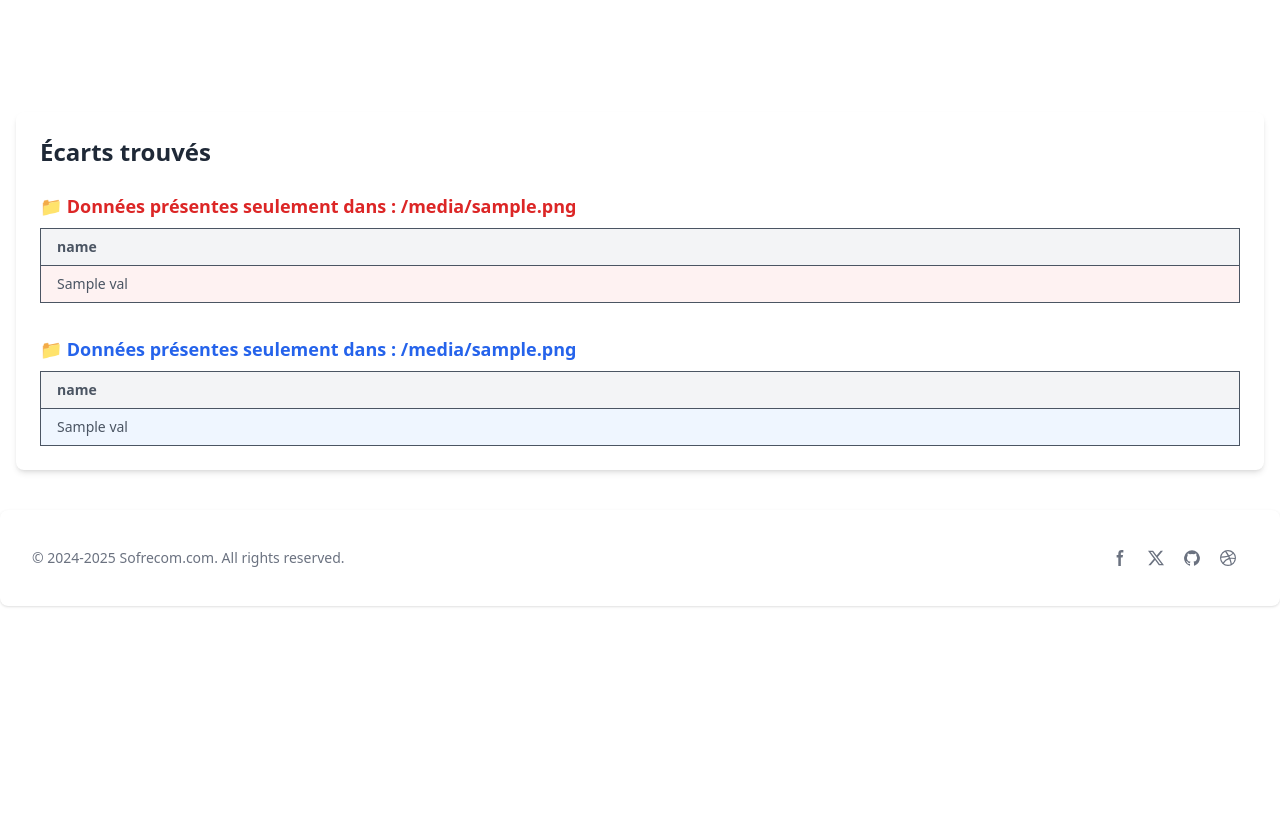
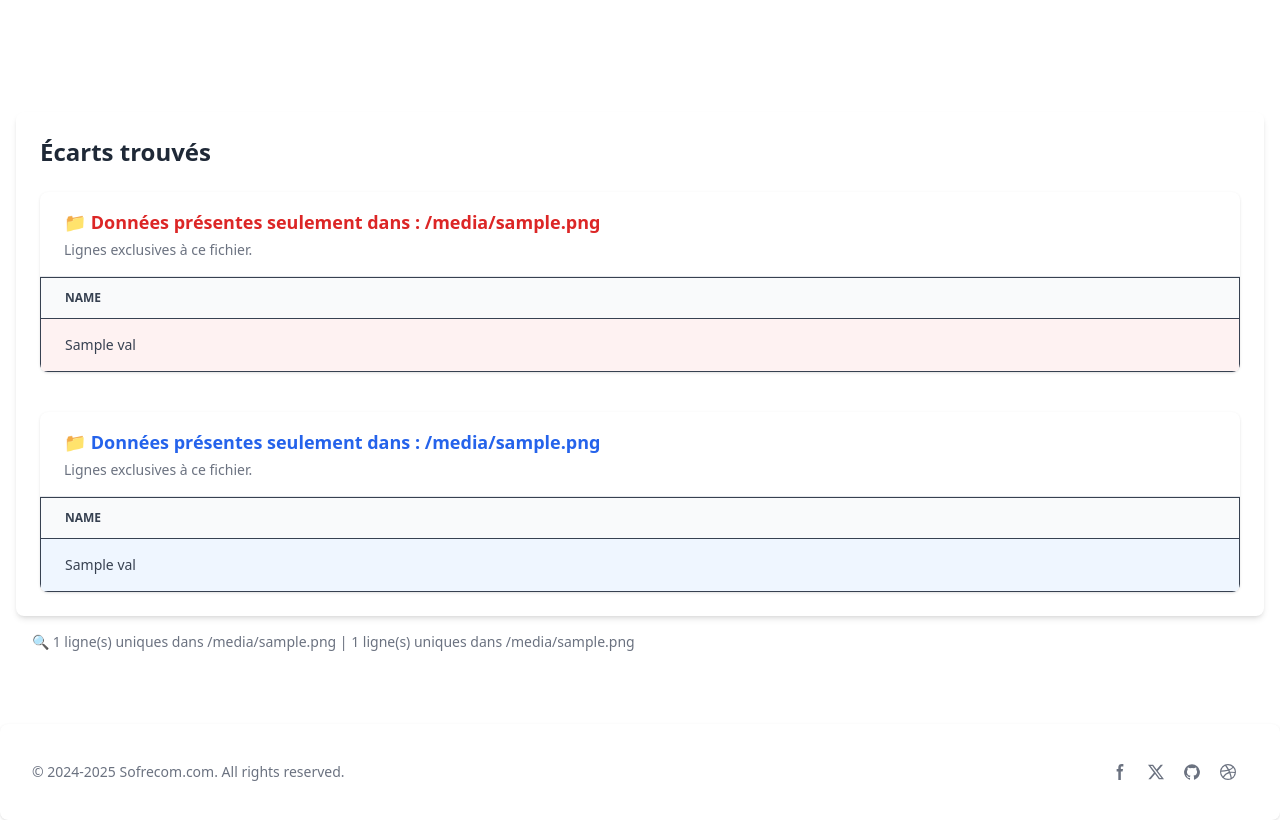
Before and after one commit to LemsiXIV/DataAlign, a Flask app: template Templates/compare.html in a window 1280 px wide. Before the commit the page ends 607 px from the top, so only its background shows below. Run offline with Flask 3, Linux system fonts and the light colour scheme; the template is opened without the code that fills it: most values are stand-ins (such as "Sample title", 1, 10 or a date in 2020); some libraries are stand-ins or nearby versions.

Commit message:
adding in upload logic for : choix multiple pour cle comparer

```diff
--- a/DataAlign.py
+++ b/DataAlign.py
@@ -86,8 +86,8 @@ def upload_file():
 #function compare
 @app.route('/compare', methods=['POST'])
 def compare():
-    key1 = request.form.get('key1')
-    key2 = request.form.get('key2')
+    keys1 = request.form.getlist('key1')
+    keys2 = request.form.getlist('key2')
 
     try:
         df = pd.read_json(StringIO(session['data']))
@@ -96,22 +96,31 @@ def compare():
         flash(f"Erreur lors de la lecture des données en session : {e}", "error")
         return redirect(url_for('index'))
 
-    if key1 not in df.columns or key2 not in df2.columns:
-        flash("Clé invalide sélectionnée.", "error")
+    if not keys1 or not keys2:
+        flash("Veuillez sélectionner au moins une clé dans chaque fichier.", "error")
         return redirect(url_for('index'))
+
+    if not all(k in df.columns for k in keys1) or not all(k in df2.columns for k in keys2):
+        flash("Clés invalides sélectionnées.", "error")
+        return redirect(url_for('index'))
+
+    # Create concatenated keys for comparison
+    df['_compare_key'] = df[keys1].astype(str).agg('|'.join, axis=1)
+    df2['_compare_key'] = df2[keys2].astype(str).agg('|'.join, axis=1)
 
     file1_name = session.get('file1_name', 'Fichier 1')
     file2_name = session.get('file2_name', 'Fichier 2')
 
-    merged = pd.merge(df, df2, left_on=key1, right_on=key2, how='outer', indicator=True)
+    merged = pd.merge(df, df2, left_on='_compare_key', right_on='_compare_key', how='outer', indicator=True)
+
 
     # Filter differences using indicator
     ecarts_fichier1 = merged[merged['_merge'] == 'left_only']
     ecarts_fichier2 = merged[merged['_merge'] == 'right_only']
 
     return render_template("compare.html",
-                           key1=key1,
-                           key2=key2,
+                           key1=' + '.join(keys1),
+                           key2=' + '.join(keys2),
                            ecarts1=ecarts_fichier1.to_dict(orient='records'),
                            ecarts2=ecarts_fichier2.to_dict(orient='records'),
                            file1_name=file1_name,
@@ -120,5 +129,6 @@ def compare():
 
 
 
+
 if __name__ == '__main__':
     app.run(debug=True)
--- a/Templates/compare.html
+++ b/Templates/compare.html
@@ -11,7 +11,7 @@
 </head>
 
 <body>
-
+                <!-- message error section start -->
      <div class="py-4 px-4">
         {% with messages = get_flashed_messages(with_categories=true) %}
         {% if messages %}
@@ -27,76 +27,91 @@
         {% endif %}
         {% endwith %}
     </div>
-
+                <!-- message error section end -->
 
 
 <section class="py-10 px-4">
-
-
     <!-- 🔎 ECARTS TROUVÉS SECTION -->
     {% if ecarts1 or ecarts2 %}
     <div class="mt-10 bg-white dark:bg-gray-800 shadow-md rounded-lg p-6">
         <h2 class="text-2xl font-bold text-gray-800 dark:text-white mb-6">Écarts trouvés</h2>
 
         {% if ecarts1 %}
-    <h3 class="text-lg font-semibold text-red-600 dark:text-red-400 mb-2">
+        <div class="flex-1 flex flex-col overflow-hidden shadow rounded-lg bg-white dark:bg-gray-800 mb-10">
+            <div class="px-6 py-4 border-b border-gray-200 dark:border-gray-700">
+                <h3 class="text-lg font-semibold text-red-600 dark:text-red-400">
                     📁 Données présentes seulement dans : <span class="font-bold">{{ file1_name }}</span>
                 </h3>
-    <div class="overflow-auto mb-8">
-        <table class="min-w-full text-sm text-left text-gray-600 dark:text-gray-300 border">
-            <thead class="bg-gray-100 dark:bg-gray-700">
+                <p class="text-sm text-gray-500 dark:text-gray-400 mt-1">
+                    Lignes exclusives à ce fichier.
+                </p>
+            </div>
+            <div class="flex-1 overflow-auto max-h-[480px]">
+                <table class="min-w-full text-sm text-left text-gray-700 dark:text-gray-300">
+                    <thead class="text-xs uppercase bg-gray-50 dark:bg-gray-700 dark:text-gray-400">
                         <tr>
                             {% for key in ecarts1[0].keys() %}
-                        <th class="px-4 py-2 border">{{ key }}</th>
+                            <th class="px-6 py-3 border">{{ key }}</th>
                             {% endfor %}
                         </tr>
                     </thead>
                     <tbody>
                         {% for row in ecarts1 %}
-                <tr class="bg-red-50 dark:bg-red-900 border-b dark:border-gray-700">
+                        <tr class="bg-red-50 dark:bg-red-900 border-b dark:border-gray-700 hover:bg-red-100 dark:hover:bg-red-800">
                             {% for val in row.values() %}
-                        <td class="px-4 py-2 border">{{ val }}</td>
+                            <td class="px-6 py-4 border">{{ val }}</td>
                             {% endfor %}
                         </tr>
                         {% endfor %}
                     </tbody>
                 </table>
             </div>
+        </div>
         {% else %}
         <p class="text-gray-600 dark:text-gray-400 mb-8">✅ Aucune donnée exclusive à {{ file1_name }}.</p>
         {% endif %}
 
         {% if ecarts2 %}
-    <h3 class="text-lg font-semibold text-blue-600 dark:text-blue-400 mb-2">
+        <div class="flex-1 flex flex-col overflow-hidden shadow rounded-lg bg-white dark:bg-gray-800">
+            <div class="px-6 py-4 border-b border-gray-200 dark:border-gray-700">
+                <h3 class="text-lg font-semibold text-blue-600 dark:text-blue-400">
                     📁 Données présentes seulement dans : <span class="font-bold">{{ file2_name }}</span>
                 </h3>
-    <div class="overflow-auto">
-        <table class="min-w-full text-sm text-left text-gray-600 dark:text-gray-300 border">
-            <thead class="bg-gray-100 dark:bg-gray-700">
+                <p class="text-sm text-gray-500 dark:text-gray-400 mt-1">
+                    Lignes exclusives à ce fichier.
+                </p>
+            </div>
+            <div class="flex-1 overflow-auto max-h-[480px]">
+                <table class="min-w-full text-sm text-left text-gray-700 dark:text-gray-300">
+                    <thead class="text-xs uppercase bg-gray-50 dark:bg-gray-700 dark:text-gray-400">
                         <tr>
                             {% for key in ecarts2[0].keys() %}
-                        <th class="px-4 py-2 border">{{ key }}</th>
+                            <th class="px-6 py-3 border">{{ key }}</th>
                             {% endfor %}
                         </tr>
                     </thead>
                     <tbody>
                         {% for row in ecarts2 %}
-                <tr class="bg-blue-50 dark:bg-blue-900 border-b dark:border-gray-700">
+                        <tr class="bg-blue-50 dark:bg-blue-900 border-b dark:border-gray-700 hover:bg-blue-100 dark:hover:bg-blue-800">
                             {% for val in row.values() %}
-                        <td class="px-4 py-2 border">{{ val }}</td>
+                            <td class="px-6 py-4 border">{{ val }}</td>
                             {% endfor %}
                         </tr>
                         {% endfor %}
                     </tbody>
                 </table>
             </div>
+        </div>
         {% else %}
         <p class="text-gray-600 dark:text-gray-400">✅ Aucune donnée exclusive à {{ file2_name }}.</p>
         {% endif %}
+
     </div>
     {% endif %}
 
-
+    <div class="text-sm px-4 py-4 text-gray-500 dark:text-gray-400 mb-4">
+    🔍 {{ ecarts1|length }} ligne(s) uniques dans {{ file1_name }} | {{ ecarts2|length }} ligne(s) uniques dans {{ file2_name }}
+    </div>
 </section>
 
 
--- a/static/dist/output.css
+++ b/static/dist/output.css
@@ -1363,6 +1363,9 @@
   .mb-8 {
     margin-bottom: calc(var(--spacing) * 8);
   }
+  .mb-10 {
+    margin-bottom: calc(var(--spacing) * 10);
+  }
   .apexcharts-xaxistooltip {
     .apexcharts-canvas & {
       color: var(--color-gray-500) !important;
@@ -2493,6 +2496,13 @@
       }
     }
   }
+  .hover\:bg-blue-100 {
+    &:hover {
+      @media (hover: hover) {
+        background-color: var(--color-blue-100);
+      }
+    }
+  }
   .hover\:bg-blue-700 {
     &:hover {
       @media (hover: hover) {
@@ -2525,6 +2535,13 @@
     &:hover {
       @media (hover: hover) {
         background-color: var(--color-gray-200);
+      }
+    }
+  }
+  .hover\:bg-red-100 {
+    &:hover {
+      @media (hover: hover) {
+        background-color: var(--color-red-100);
       }
     }
   }
@@ -3004,6 +3021,15 @@
       }
     }
   }
+  .dark\:hover\:bg-blue-800 {
+    @media (prefers-color-scheme: dark) {
+      &:hover {
+        @media (hover: hover) {
+          background-color: var(--color-blue-800);
+        }
+      }
+    }
+  }
   .dark\:hover\:bg-gray-600 {
     @media (prefers-color-scheme: dark) {
       &:hover {
@@ -3027,6 +3053,15 @@
       &:hover {
         @media (hover: hover) {
           background-color: var(--color-gray-800);
+        }
+      }
+    }
+  }
+  .dark\:hover\:bg-red-800 {
+    @media (prefers-color-scheme: dark) {
+      &:hover {
+        @media (hover: hover) {
+          background-color: var(--color-red-800);
         }
       }
     }
```
Also changed, not shown: Templates/index.html (+6 -2 lines). Lines whose indentation alone changed are shown as unchanged.
